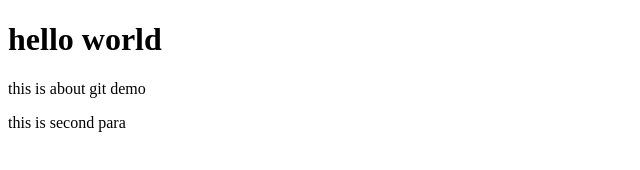
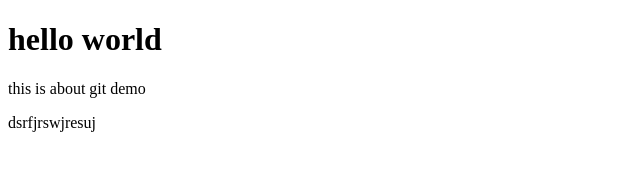
Before and after one commit to SakethGunda9603/GitDemo, a plain HTML site: page index.html in a window 1280 px wide. Shown: the full height of the page, 0-640 px from the left. Drawn offline with Linux system fonts and the light colour scheme.

Commit message:
modified

```diff
--- a/index.html
+++ b/index.html
@@ -8,7 +8,6 @@
 <body>
    <h1>hello world</h1>
    <p>this is about git demo</p>
-   <p>this is second para</p>
-
+dsrfjrswjresuj
 </body>
 </html>
```
